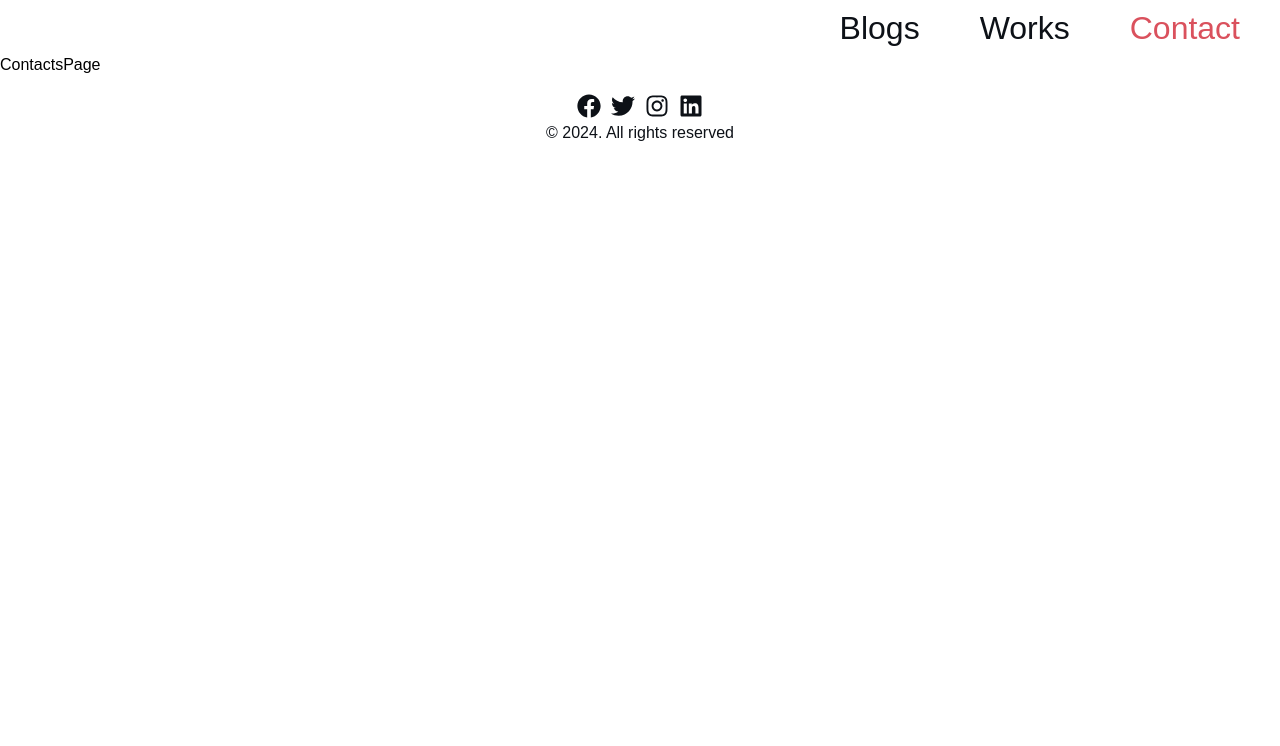
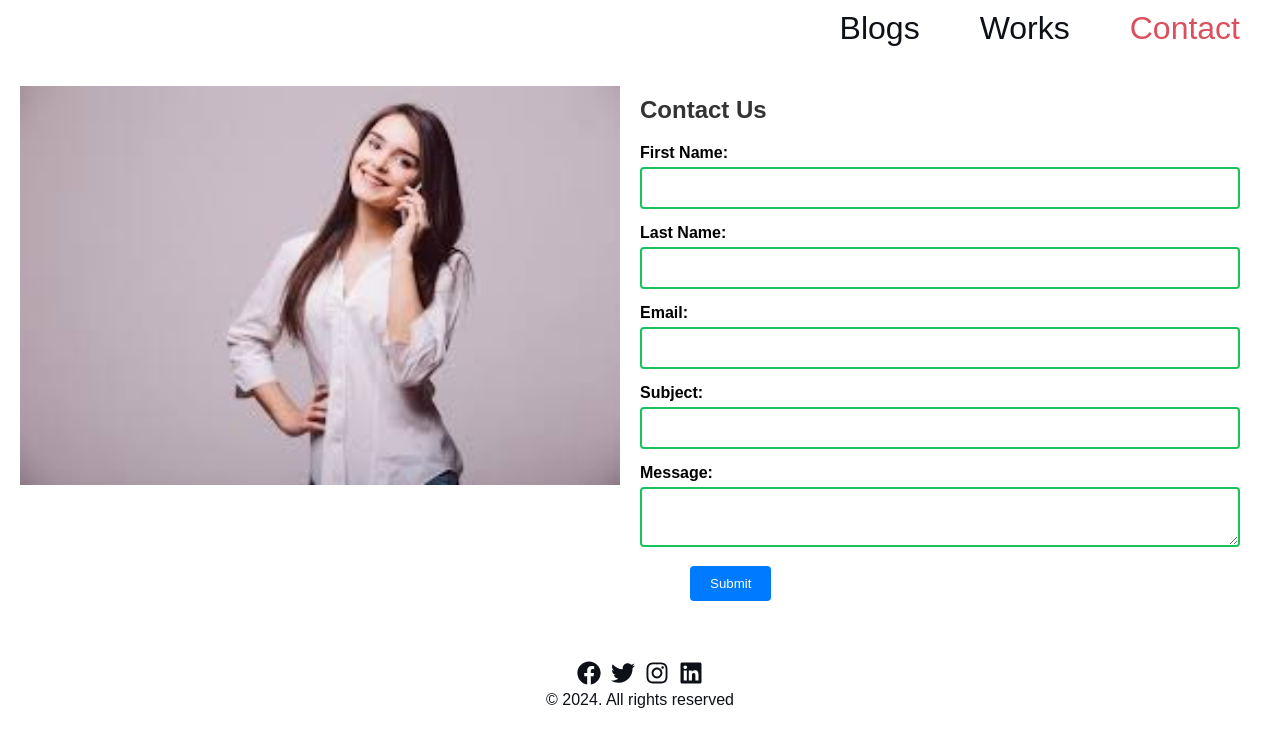
Before and after one commit to JAS-D98/Collaborative-Portfolio-Blogs-Website, a React (Vite) app: page /contact in a window 1280 px wide. Shown: the top 746 px of the page. Built offline with nearby package versions, Linux system fonts and the light colour scheme.

Commit message:
completed the contact page

```diff
--- a/src/pages/contactspage/ContactsPage.css
+++ b/src/pages/contactspage/ContactsPage.css
@@ -0,0 +1,99 @@
+
+.contact-page-container {
+    display: flex;
+    justify-content: center;
+    align-items: flex-start;
+    padding: 20px;
+  }
+
+  .contact-container {
+    background-color: #f9f9f9;
+    border-radius: 20px;
+    box-shadow: 0 0 10px rgba(0, 0, 0, 0.1);
+    display: flex;
+    overflow: hidden;
+  }
+
+  .contact-image {
+    flex: 1;
+    max-width: 100%;
+    overflow: hidden;
+    margin-top: 10px;
+  }
+
+  .contact-image img {
+    width: 100%;
+    height: auto;
+    display: block;
+  }
+
+  .contact-form-container {
+    flex: 1;
+    max-width: 100%;
+    padding: 20px;
+
+  }
+
+  .contact-form-container h1 {
+    margin-bottom: 20px;
+    font-size: 1.5rem;
+    color: #333;
+  }
+
+  .form-control {
+    margin-bottom: 15px;
+  }
+
+  .form-control label {
+    display: block;
+    margin-bottom: 5px;
+    font-weight: bold;
+  }
+
+  .form-control input,
+  .form-control textarea {
+    width: 100%;
+    padding: 10px;
+    font-size: 1rem;
+    border: 1px solid #ccc;
+    border-radius: 4px;
+    border: 2px rgb(27, 194, 91) solid;
+  }
+
+  .form-control textarea {
+    resize: vertical;
+  }
+
+  .error-message {
+    color: red;
+    margin-top: 5px;
+  }
+
+  button[type="submit"] {
+    background-color: #007bff;
+    color: white;
+    padding: 10px 20px;
+    border: none;
+    border-radius: 4px;
+    cursor: pointer;
+   margin-left: 50px;
+  }
+
+  button[type="submit"]:hover {
+    background-color: #0056b3;
+  }
+
+  @media (max-width: 768px) {
+    .contact-page-container {
+      flex-direction: column;
+      align-items: center;
+    }
+
+    .contact-container {
+      flex-direction: column;
+    }
+
+    .contact-form-container {
+      padding: 20px;
+    }
+  }
--- a/src/pages/contactspage/ContactsPage.jsx
+++ b/src/pages/contactspage/ContactsPage.jsx
@@ -1,7 +1,94 @@
-import React from 'react'
+import React from 'react';
+import { Formik, Form, Field, ErrorMessage } from 'formik';
+import * as Yup from 'yup';
+import './ContactsPage.css';
+import contactImg from '../../assets/images/contactImg.jpg';
 
-export default function ContactsPage() {
+const ContactsPage = () => {
+  const validationSchema = Yup.object().shape({
+    firstName: Yup.string()
+      .required('First Name is required')
+      .min(3, 'First Name must have a minimum of 3 characters')
+      .max(10, 'First Name should have a maximum of 10 characters'),
+    lastName: Yup.string()
+      .required('Last Name is required')
+      .min(3, 'Last Name must have a minimum of 3 characters')
+      .max(10, 'Last Name should have a maximum of 10 characters'),
+    email: Yup.string()
+      .required('Email is required')
+      .email('Invalid email format'),
+    subject: Yup.string()
+      .required('Subject is required'),
+    message: Yup.string()
+      .required('Message is required'),
+  });
+
+  const initialValues = {
+    firstName: '',
+    lastName: '',
+    email: '',
+    subject: '',
+    message: '',
+  };
+
+  const handleSubmit = (values, { setSubmitting }) => {
+    console.log(values);
+    setSubmitting(false);
+  };
+
   return (
-    <div>ContactsPage</div>
-  )
-}
+    <div className="contact-page-container">
+      <div className="contact-image">
+        <img src={contactImg} alt="Contact" />
+      </div>
+      <div className="contact-form-container">
+        <h1>Contact Us</h1>
+        <Formik
+          initialValues={initialValues}
+          validationSchema={validationSchema}
+          onSubmit={handleSubmit}
+        >
+          {({ isSubmitting }) => (
+            <Form>
+              <div className="form-control">
+                <label htmlFor="firstName">First Name:</label>
+                <Field type="text" id="firstName" name="firstName" />
+                <ErrorMessage name="firstName" component="div" className="error-message" />
+              </div>
+
+              <div className="form-control">
+                <label htmlFor="lastName">Last Name:</label>
+                <Field type="text" id="lastName" name="lastName" />
+                <ErrorMessage name="lastName" component="div" className="error-message" />
+              </div>
+
+              <div className="form-control">
+                <label htmlFor="email">Email:</label>
+                <Field type="email" id="email" name="email" />
+                <ErrorMessage name="email" component="div" className="error-message" />
+              </div>
+
+              <div className="form-control">
+                <label htmlFor="subject">Subject:</label>
+                <Field type="text" id="subject" name="subject" />
+                <ErrorMessage name="subject" component="div" className="error-message" />
+              </div>
+
+              <div className="form-control">
+                <label htmlFor="message">Message:</label>
+                <Field as="textarea" id="message" name="message" />
+                <ErrorMessage name="message" component="div" className="error-message" />
+              </div>
+
+              <button type="submit" disabled={isSubmitting}>
+                {isSubmitting ? 'Please wait...' : 'Submit'}
+              </button>
+            </Form>
+          )}
+        </Formik>
+      </div>
+    </div>
+  );
+};
+
+export default ContactsPage;
```
Also changed, not shown: src/assets/images/contactImg.jpg (added).
